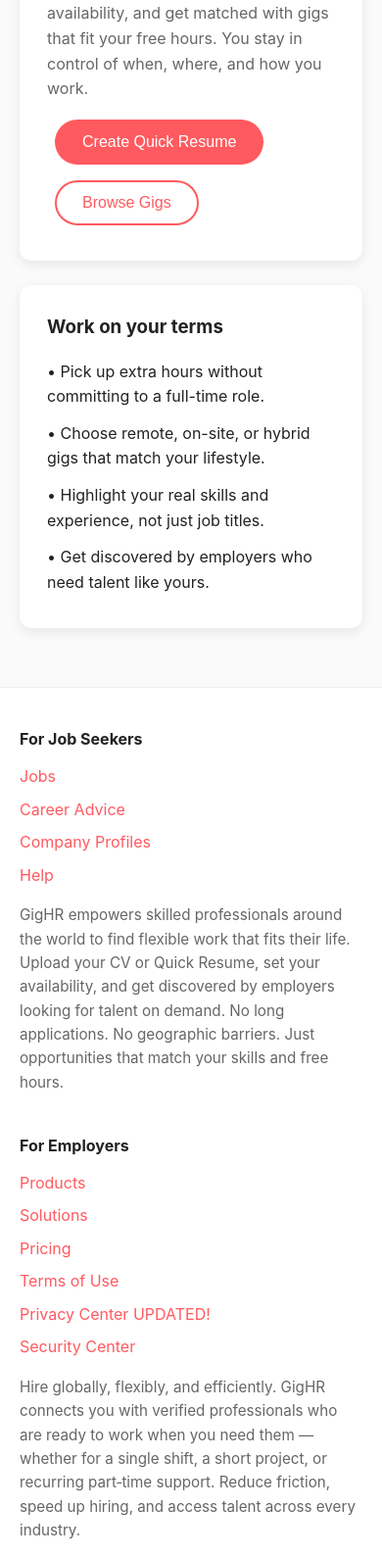
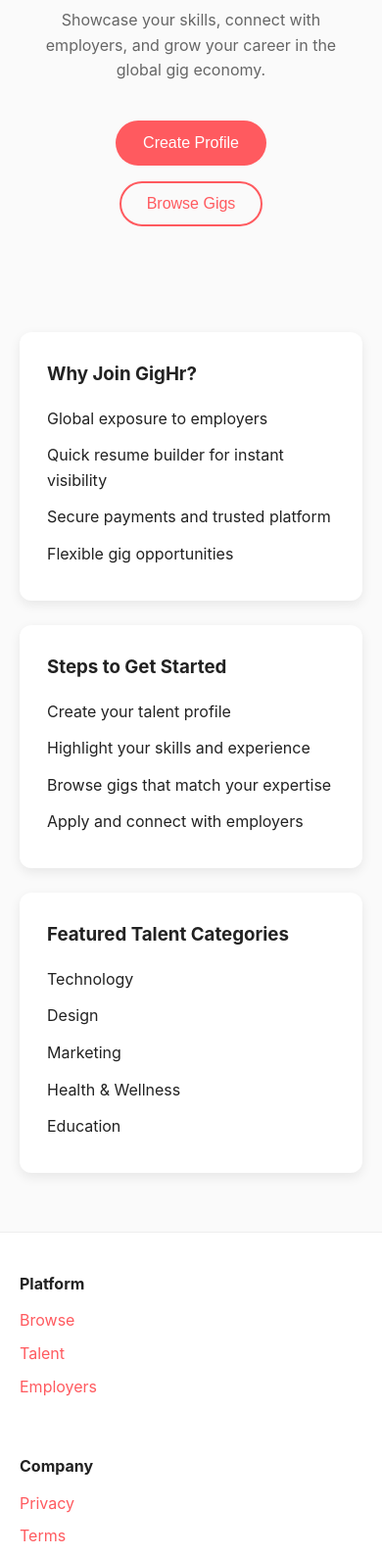
Before and after one commit to crestsupport/gighr, a plain HTML site: page talent.html in a window 390 px wide. Shown: the part 255-1843 px from the top of the page at 98% size. Drawn offline with Linux system fonts and the light colour scheme.

Commit message:
Refactor talent.html for improved structure and responsiveness
Updated the title and viewport meta tag for better responsiveness. Revised header and footer structure for improved clarity and organization.

```diff
--- a/talent.html
+++ b/talent.html
@@ -2,101 +2,99 @@
 <html lang="en">
 <head>
   <meta charset="UTF-8">
-  <title>For Talent – GigHR</title>
-  <meta name="viewport" content="width=device-width, initial-scale=1">
+  <meta name="viewport" content="width=device-width, initial-scale=1.0">
+  <title>Talent | GigHr</title>
   <link rel="stylesheet" href="styles.css">
 </head>
 <body>
-
+  <!-- Header -->
   <header class="site-header">
     <div class="logo">
-    <a href="index.html" aria-label="GigHR Home">
-      <svg width="140" height="45" viewBox="0 0 200 60" xmlns="http://www.w3.org/2000/svg">
-        <text x="0" y="42" font-family="Arial, sans-serif" font-size="40" font-weight="500" fill="#ffffff">
-          Gig
-        </text>
-        <text x="92" y="42" font-family="Arial, sans-serif" font-size="40" font-weight="700" fill="#007BFF">
-          Hr
-        </text>
+      <!-- Coral GigHr logo -->
+      <svg xmlns="http://www.w3.org/2000/svg" viewBox="0 0 120 30">
+        <text x="0" y="20" font-size="20" font-family="Inter, sans-serif" fill="#222">Gig</text>
+        <text x="45" y="20" font-size="20" font-family="Inter, sans-serif" fill="#FF5A5F">Hr</text>
       </svg>
-    </a>
     </div>
     <nav class="main-nav">
       <a href="index.html">Home</a>
-    <a href="talent.html">For Talent</a>
-    <a href="employers.html">For Employers</a>
-    <a href="browse.html">Browse Gigs</a>
-    <a href="quick-resume.html">Quick Resume</a>
-    <a href="post-gig.html">Post a Gig</a>
+      <a href="browse.html">Browse</a>
+      <a href="talent.html">Talent</a>
+      <a href="employers.html">Employers</a>
+      <a href="pricing.html">Pricing</a>
       <a href="how-it-works.html">How It Works</a>
-    <a href="pricing.html">Pricing</a>
-    <a href="products.html">Products</a>
-    <a href="solutions.html">Solutions</a>
     </nav>
   </header>
 
-<main class="page-container">
-  <h1>For Talent</h1>
+  <!-- Hero -->
+  <section class="hero">
+    <h1>Talent Hub</h1>
+    <p>Showcase your skills, connect with employers, and grow your career in the global gig economy.</p>
+    <button class="btn">Create Profile</button>
+    <button class="btn-outline">Browse Gigs</button>
+  </section>
+
+  <!-- Talent Section -->
+  <div class="page-container">
     <div class="section-box">
-    <p>
-      Create a Quick Resume, set your availability, and get matched with gigs that fit your free hours.
-      You stay in control of when, where, and how you work.
-    </p>
-    <button class="btn" onclick="window.location.href='quick-resume.html'">Create Quick Resume</button>
-    <button class="btn-outline" onclick="window.location.href='browse.html'">Browse Gigs</button>
+      <h3>Why Join GigHr?</h3>
+      <ul class="clean-list">
+        <li>Global exposure to employers</li>
+        <li>Quick resume builder for instant visibility</li>
+        <li>Secure payments and trusted platform</li>
+        <li>Flexible gig opportunities</li>
+      </ul>
     </div>
 
     <div class="section-box">
-    <h3>Work on your terms</h3>
+      <h3>Steps to Get Started</h3>
+      <ol class="clean-list">
+        <li>Create your talent profile</li>
+        <li>Highlight your skills and experience</li>
+        <li>Browse gigs that match your expertise</li>
+        <li>Apply and connect with employers</li>
+      </ol>
+    </div>
+
+    <div class="section-box">
+      <h3>Featured Talent Categories</h3>
       <ul class="clean-list">
-      <li>• Pick up extra hours without committing to a full-time role.</li>
-      <li>• Choose remote, on-site, or hybrid gigs that match your lifestyle.</li>
-      <li>• Highlight your real skills and experience, not just job titles.</li>
-      <li>• Get discovered by employers who need talent like yours.</li>
+        <li>Technology</li>
+        <li>Design</li>
+        <li>Marketing</li>
+        <li>Health & Wellness</li>
+        <li>Education</li>
       </ul>
     </div>
-</main>
+  </div>
 
+  <!-- Footer -->
   <footer class="site-footer">
     <div class="footer-container">
       <div class="footer-column">
-      <h4>For Job Seekers</h4>
+        <h4>Platform</h4>
         <ul>
-        <li><a href="browse.html">Jobs</a></li>
-        <li><a href="talent.html">Career Advice</a></li>
-        <li><a href="employers.html">Company Profiles</a></li>
-        <li><a href="quick-resume.html">Help</a></li>
+          <li><a href="browse.html">Browse</a></li>
+          <li><a href="talent.html">Talent</a></li>
+          <li><a href="employers.html">Employers</a></li>
         </ul>
-      <p class="footer-text">
-        GigHR empowers skilled professionals around the world to find flexible work that fits their life.
-        Upload your CV or Quick Resume, set your availability, and get discovered by employers looking for
-        talent on demand. No long applications. No geographic barriers. Just opportunities that match your
-        skills and free hours.
-      </p>
       </div>
-
       <div class="footer-column">
-      <h4>For Employers</h4>
+        <h4>Company</h4>
         <ul>
-        <li><a href="products.html">Products</a></li>
-        <li><a href="solutions.html">Solutions</a></li>
-        <li><a href="pricing.html">Pricing</a></li>
-        <li><a href="terms-of-use.html">Terms of Use</a></li>
-        <li><a href="privacy-center.html">Privacy Center <span class="updated-tag">UPDATED!</span></a></li>
-        <li><a href="security-center.html">Security Center</a></li>
+          <li><a href="privacy-center.html">Privacy</a></li>
+          <li><a href="terms-of-use.html">Terms</a></li>
+          <li><a href="security-center.html">Security</a></li>
         </ul>
-      <p class="footer-text">
-        Hire globally, flexibly, and efficiently. GigHR connects you with verified professionals who are
-        ready to work when you need them — whether for a single shift, a short project, or recurring
-        part‑time support. Reduce friction, speed up hiring, and access talent across every industry.
-      </p>
+      </div>
+      <div class="footer-column">
+        <h4>Contact</h4>
+        <p class="footer-text">info@gighr.com</p>
       </div>
     </div>
-
     <div class="footer-bottom">
-    <p>© 2025 GigHR. All rights reserved.</p>
+      © 2025 GigHr. All rights reserved.
     </div>
   </footer>
-
 </body>
 </html>
```
Lines whose indentation alone changed are shown as unchanged.
